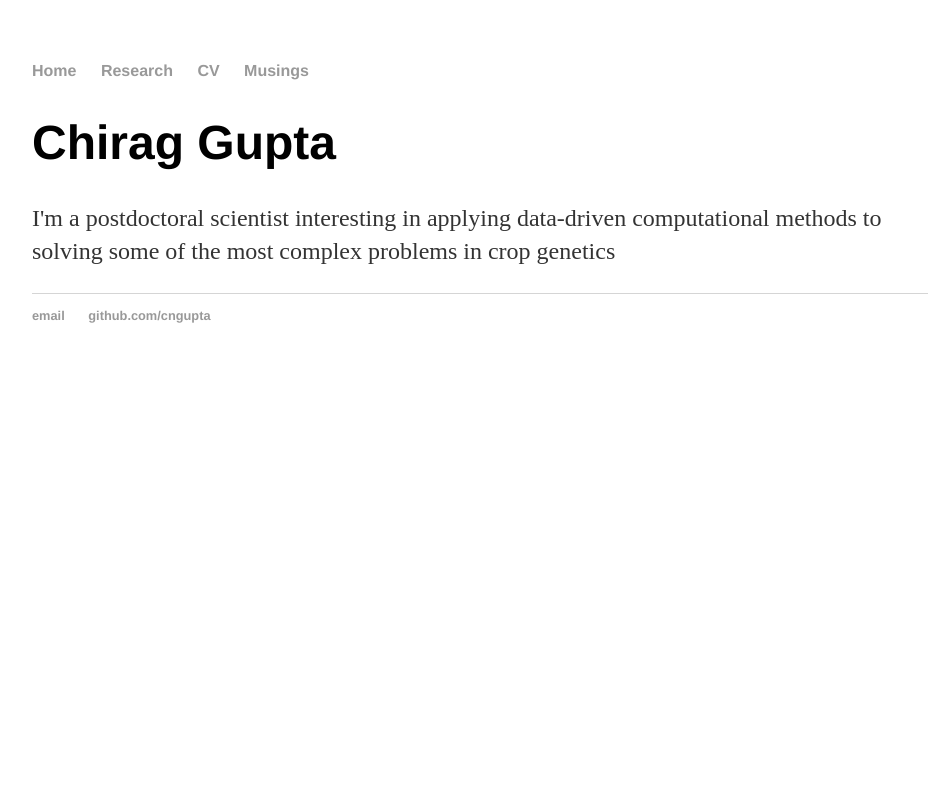
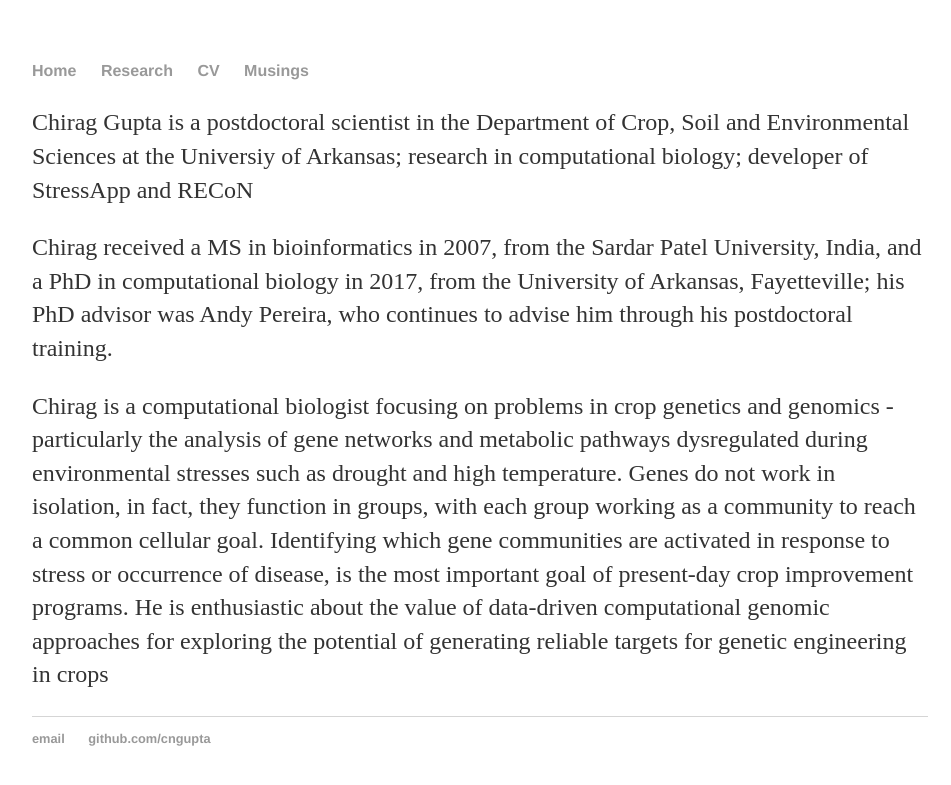
Before and after one commit to cngupta/cngupta.github.io, a Jekyll site: the page built from index.html, in a window 1280 px wide. Shown: the top 785 px of the page, without its empty margins (160-1111 px from the left). Built offline with Jekyll 4.4.1, drawn with Linux system fonts in a browser that asks for light colours.

Commit message:
Update index.html

```diff
--- a/index.html
+++ b/index.html
@@ -3,6 +3,7 @@ layout: default
 title: Chirag Gupta, Personal page
 ---
 <div class="blurb">
-	<h1>Chirag Gupta</h1>
-	<p>I'm a postdoctoral scientist interesting in applying data-driven computational methods to solving some of the most complex problems in crop genetics</p>
+	<p>Chirag Gupta is a postdoctoral scientist in the Department of Crop, Soil and Environmental Sciences at the Universiy of Arkansas; research in computational biology; developer of StressApp and RECoN</p>
+	<p>Chirag received a MS in bioinformatics in 2007, from the Sardar Patel University, India, and a PhD in computational biology in 2017, from the University of Arkansas, Fayetteville; his PhD advisor was Andy Pereira, who continues to advise him through his postdoctoral training.</p>
+	<p>Chirag is a computational biologist focusing on problems in crop genetics and genomics - particularly the analysis of gene networks and metabolic pathways dysregulated during environmental stresses such as drought and high temperature. Genes do not work in isolation, in fact, they function in groups, with each group working as a community to reach a common cellular goal. Identifying which gene communities are activated in response to stress or occurrence of disease, is the most important goal of present-day crop improvement programs. He is enthusiastic about the value of data-driven computational genomic approaches for exploring the potential of generating reliable targets for genetic engineering in crops</p>
 </div><!-- /.blurb -->
```
